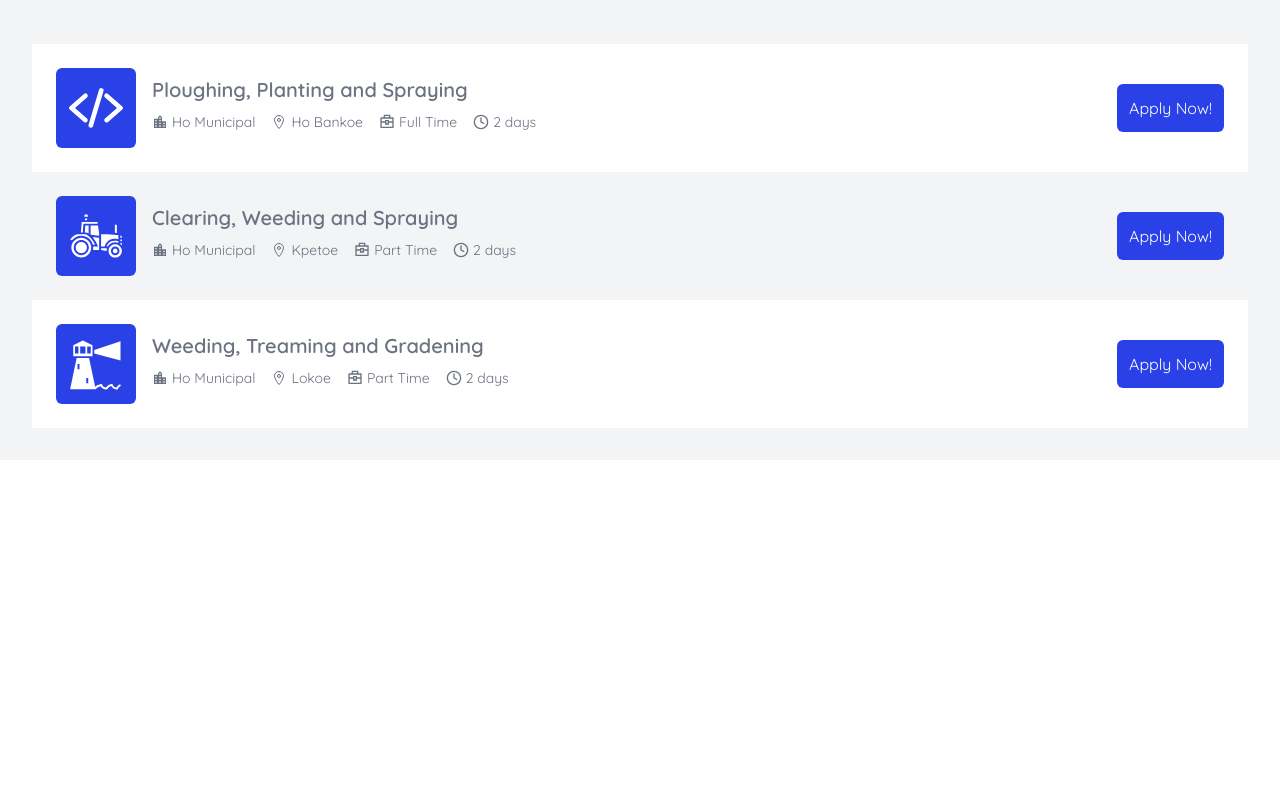
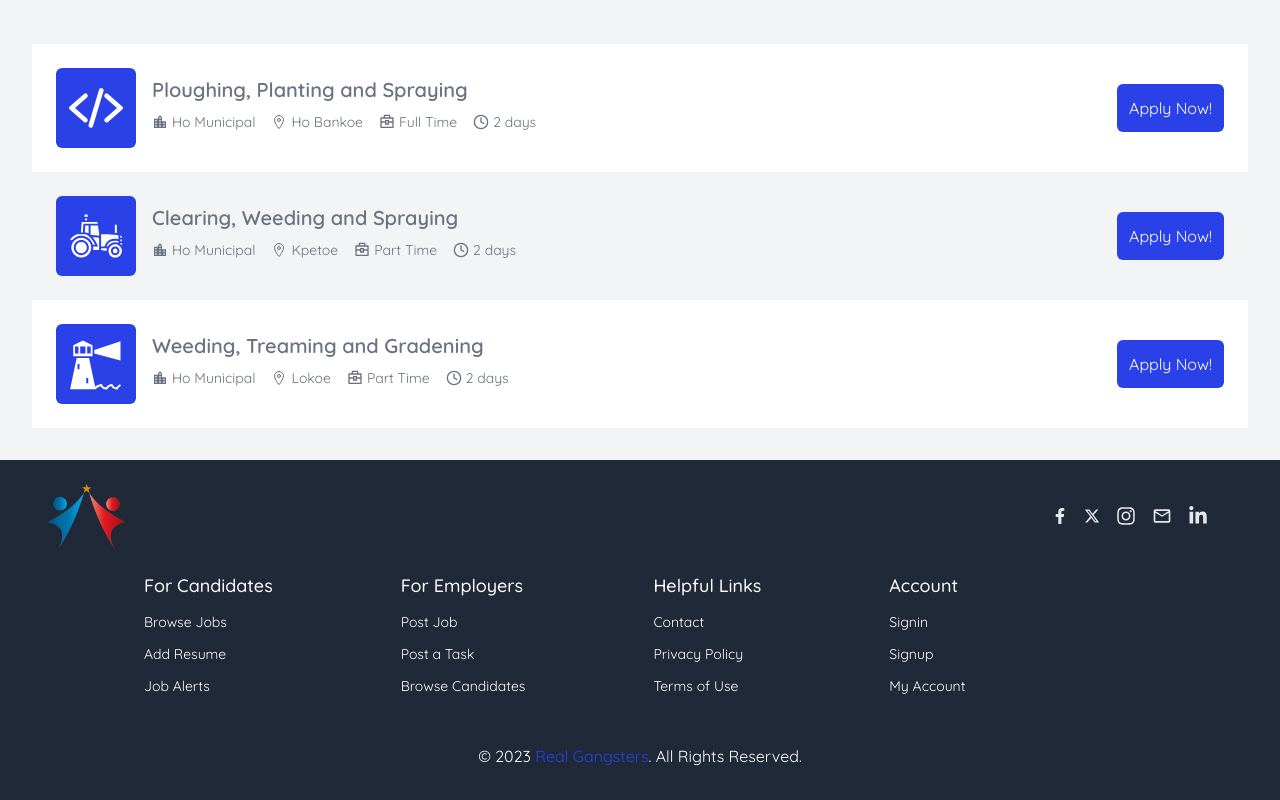
Before and after one commit to hubertproject/HuntNexus, a React (Vite) app: page / in a window 1280 px wide. Shown: the part 1280-2080 px from the top of the page. Before the commit the page ends 1740 px from the top, so only its background shows below. Built offline with nearby package versions, Linux system fonts and the light colour scheme.

Commit message:
Done with the Footer

```diff
--- /dev/null
+++ b/src/components/Footer.jsx
@@ -0,0 +1,127 @@
+import Logo from '../assets/logo.png';
+import { FaFacebookF } from "react-icons/fa";
+import { FaXTwitter } from "react-icons/fa6";
+import { FaInstagram } from "react-icons/fa6";
+import { MdOutlineMailOutline } from "react-icons/md";
+import { FaLinkedinIn } from "react-icons/fa6";
+// import { IoIosArrowRoundForward } from "react-icons/io";
+
+const Main = () => {
+
+    const navigation = [
+        {
+            head: 'For Candidates',
+            href: "#",
+            children: [
+                { name: 'Browse Jobs', href: '#' },
+                { name: 'Add Resume', href: '#' },
+                { name: 'Job Alerts', href: '#' }
+            ]
+        },
+        {
+            head: 'For Employers',
+            href: "#",
+            children: [
+                { name: 'Post Job', href: '#' },
+                { name: 'Post a Task', href: '#' },
+                { name: 'Browse Candidates', href: '#' }
+            ]
+        },
+        {
+            head: 'Helpful Links',
+            href: "#",
+            children: [
+                { name: 'Contact', href: '#' },
+                { name: 'Privacy Policy', href: '#' },
+                { name: 'Terms of Use', href: '#' }
+            ]
+        },
+        {
+            head: 'Account',
+            href: "#",
+            children: [
+                { name: 'Signin', href: '#' },
+                { name: 'Signup', href: '#' },
+                { name: 'My Account', href: '#' }
+            ]
+        },
+    ]
+
+    return (
+        <div className="p-4  bg-gray-800">
+
+            <div className="-mt-6 flex p-8">
+                <div className="w-1/2">
+                    <img src={Logo} className='h-16 w-auto' />
+                </div>
+                <div className="w-1/2 flex justify-end items-center text-primary gap-6">
+                    <div className='flex items-center gap-4 text-gray-200'>
+                        <FaFacebookF className='w-4 h-4' />
+                        <FaXTwitter className='w-4 h-4' />
+                        <FaInstagram className='w-5 h-5' />
+                        <MdOutlineMailOutline className='w-5 h-5' />
+                        <FaLinkedinIn className='w-5 h-5' />
+                    </div>
+                    <div>
+
+                    </div>
+                </div>
+            </div>
+
+            <div className="-mt-2 md:flex grid grid-cols-2 items-center md:gap-32 gap-14 text-white md:ml-32 ml-4 pb-6">
+                {navigation.map((item, index) => (
+                    <div key={index}>
+                        <a href={item.href} className=" font-quicksand font-medium text-lg">
+                            {item.head}
+                        </a>
+                        {item.children.length > 0 && (
+                            <div className=" mt-3 rounded-md -ml-4">
+                                {item.children.map((child, childIndex) => (
+                                    <a
+                                        key={childIndex}
+                                        href={child.href}
+                                        className="block mt-3 pl-4 text-sm font-quicksand hover:text-primary "
+                                    >
+                                        {child.name}
+                                    </a>
+                                ))}
+                            </div>
+                        )}
+                    </div>
+                ))}
+
+                {/* <div className='md:-ml-6 md:-mt-2'>
+                    <div className='flex items-center md:gap-3 gap-4 text-white'>
+                        <MdOutlineMailOutline className='md:h-5 md:w-5 h-6 w-6' />
+                        <h2 className='font-quicksand md:text-lg text-center'>Sign Up For a Newsletter</h2>
+                    </div>
+                    <p className='font-quicksand text-xs md:max-w-[250px] max- mt-2'>
+                        Weekly breaking news, analysis and cutting edge advices
+                        on job searching.
+                    </p>
+                    <div className='-mt-2 flex items-center gap-2'>
+                        <input
+                            type="text"
+                            id="location"
+                            className="border border-gray-50 bg-gray-800 text-sm px-6 py-3 pl-4 md:mt-6 mt-4 rounded-sm focus:outline-none font-quicksand"
+                            placeholder="Email Address"
+                        />
+                        <button className="bg-primary text-white px-5 py-4 mt-6 rounded-sm font-quicksand">
+                            <IoIosArrowRoundForward />
+                        </button>
+
+                    </div>
+
+                </div> */}
+            </div>
+
+            <div className='mt-6 text-center mb-4'>
+                <p className='font-quicksand text-white'>
+                    © 2023 <span className='text-primary'>Real Gangsters</span>. All Rights Reserved.
+                </p>
+            </div>
+
+        </div>
+    )
+}
+export default Main;
--- a/src/pages/home/Main.jsx
+++ b/src/pages/home/Main.jsx
@@ -2,6 +2,7 @@ import { IoLocationOutline } from "react-icons/io5";
 // import CardComponent from "../../components/CardComponent";
 import Category from './component/Category'
 import Jobs from './component/Jobs'
+import Footer from '../../components/Footer'
 
 const Main = () => {
     return (
@@ -76,6 +77,10 @@ const Main = () => {
                 <Jobs />
             </div>
 
+
+
+
+            <Footer />
         </div>
 
 
--- a/src/pages/navigation/NavBar.jsx
+++ b/src/pages/navigation/NavBar.jsx
@@ -5,9 +5,10 @@ import { Bars3Icon, BellIcon, XMarkIcon } from '@heroicons/react/24/outline'
 import { MdKeyboardArrowDown } from "react-icons/md";
 // import { IoIosArrowForward } from "react-icons/io";
 import Logo from '../../assets/logo.png'
-import { useState } from 'react';
+import { useState, useRef } from 'react';
 import { AiOutlinePlus } from "react-icons/ai";
 import { HiMiniMinus } from "react-icons/hi2";
+
 
 const navigation = [
     {
@@ -65,13 +66,17 @@ function classNames(...classes) {
 const NavBar = () => {
 
     const [activeItem, setActiveItem] = useState(null);
+    const timeoutRef = useRef(null);
 
     const handleMouseEnter = (index) => {
+        clearTimeout(timeoutRef.current);
         setActiveItem(index);
     };
 
     const handleMouseLeave = () => {
-        setActiveItem(null);
+        timeoutRef.current = setTimeout(() => {
+            setActiveItem(null);
+        }, 300);
     };
 
 
```
